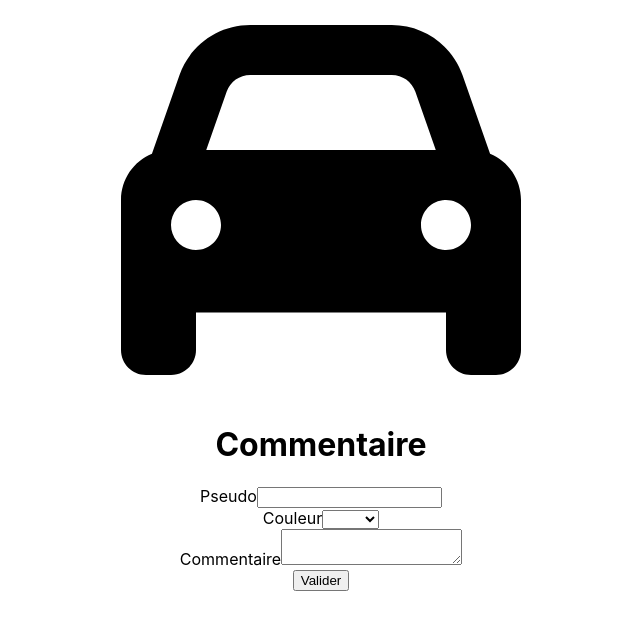
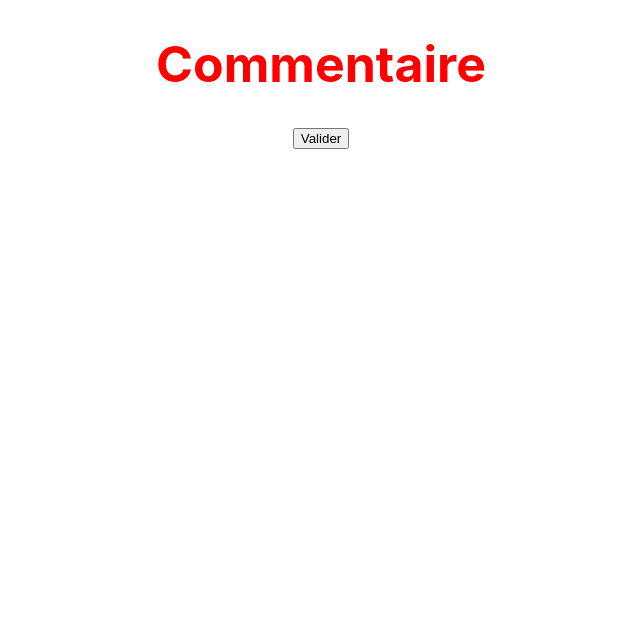
Before and after one commit to Benalta7892/ReactJS, a React (Create React App) app in the folder formulaire/forms/: page / in a window 1280 px wide. Shown: the top 630 px of the page, without its empty margins (319-959 px from the left). Built offline with nearby package versions, Linux system fonts and the light colour scheme.

Commit message:
Le CSS dans React

```diff
--- a/formulaire/forms/src/Forms.js
+++ b/formulaire/forms/src/Forms.js
@@ -1,68 +1,11 @@
 import { Component } from "react";
-import Car from "./Car";
 
 class Form extends Component {
-  state = {
-    username: "",
-    color: "",
-    colors: ["", "red", "blue", "green", "black", "pink"],
-    comment: "",
-  };
-
-  handlePseudo = (e) => {
-    this.setState({
-      username: e.target.value,
-    });
-  };
-
-  handleColor = (e) => {
-    this.setState({
-      color: e.target.value,
-    });
-  };
-
-  handleComment = (e) => {
-    this.setState({
-      comment: e.target.value,
-    });
-  };
-
-  handleSubmitForm = (e) => {
-    e.preventDefault();
-    console.log(`Username: ${this.state.username}, Couleur: ${this.state.color}, Commentaire: ${this.state.comment}`);
-  };
-
   render() {
     return (
       <div>
-        <Car color={this.state.color} height="400" />
-        <h1>Commentaire</h1>
-        <form onSubmit={this.handleSubmitForm}>
-          <div>
-            <label>Pseudo</label>
-            <input type="text" value={this.state.username} onChange={this.handlePseudo} />
-          </div>
-
-          <div>
-            <label>Couleur</label>
-            <select value={this.state.color} onChange={this.handleColor}>
-              {this.state.colors.map((color, index) => {
-                return (
-                  <option key={index} value={color}>
-                    {color}
-                  </option>
-                );
-              })}
-            </select>
-          </div>
-
-          <div>
-            <label>Commentaire</label>
-            <textarea value={this.state.comment} onChange={this.handleComment}></textarea>
-          </div>
-
-          <button>Valider</button>
-        </form>
+        <h1 style={{ fontSize: "50px", color: "red" }}>Commentaire</h1>
+        <button>Valider</button>
       </div>
     );
   }
```
